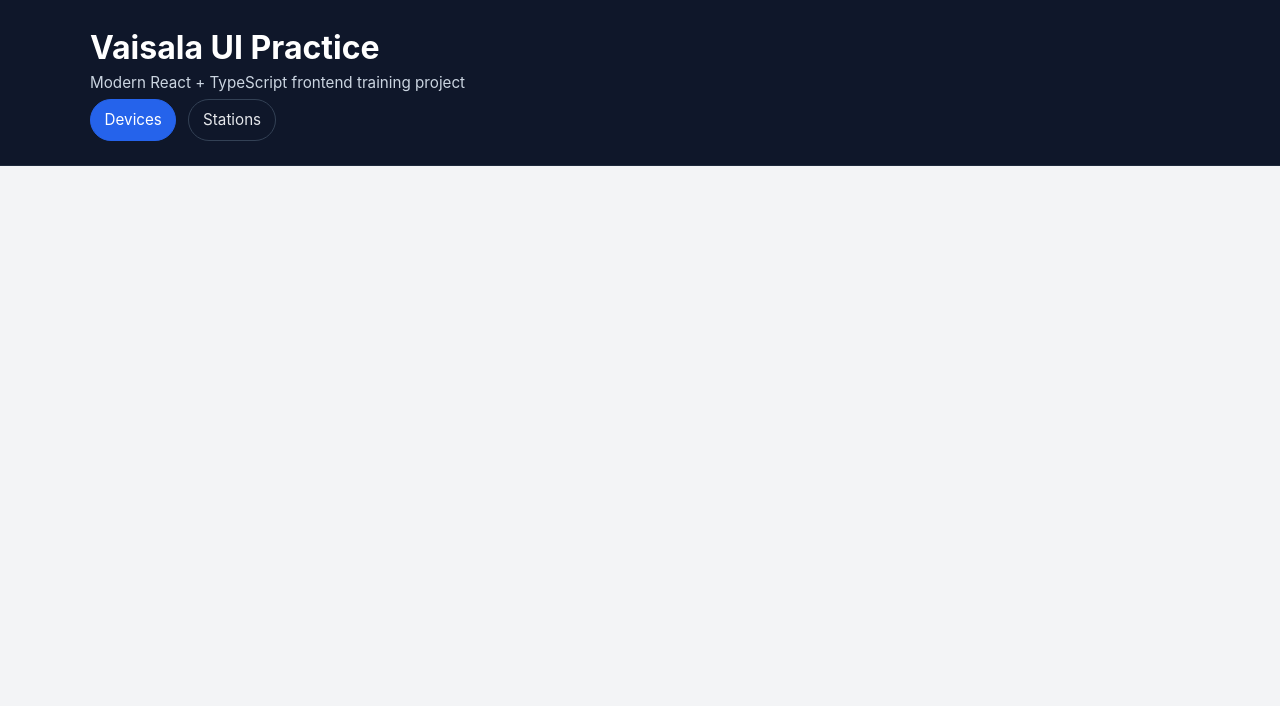
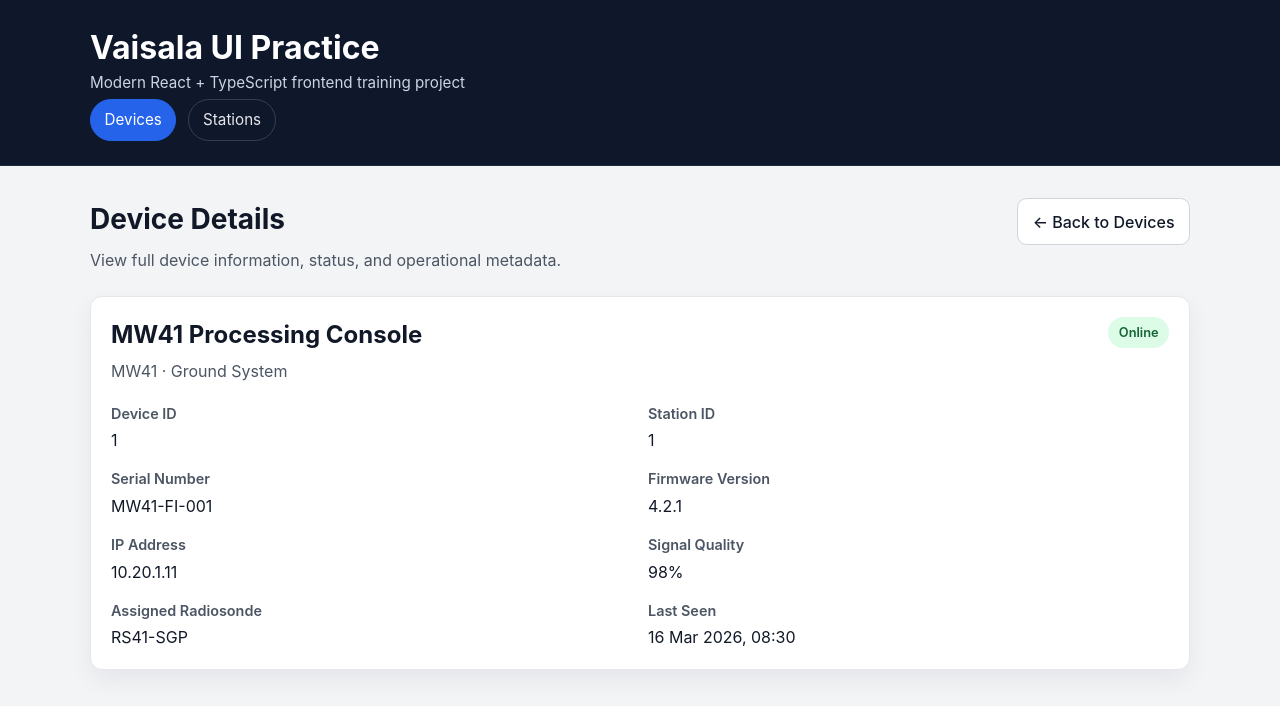
Before and after one commit to benk1/atmos-ui-dashboard, a React (Vite) app: page /devices/1 in a window 1280 px wide. Shown: the top 706 px of the page. Built offline with nearby package versions, Linux system fonts and the light colour scheme; data requests are answered from the project's data file.

Commit message:
feat: add device details page with route params

```diff
--- a/src/app/routes/AppRoutes.tsx
+++ b/src/app/routes/AppRoutes.tsx
@@ -1,4 +1,5 @@
 import { Navigate, Route, Routes } from 'react-router-dom';
+import DeviceDetailsPage from '../../features/devices/pages/DeviceDetailsPage';
 import DevicesPage from '../../features/devices/pages/DevicesPage';
 import StationsPage from '../../features/stations/pages/StationsPage';
 import type { JSX } from 'react';
@@ -8,6 +9,7 @@
 		<Routes>
 			<Route path="/" element={<Navigate to="/devices" replace />} />
 			<Route path="/devices" element={<DevicesPage />} />
+			<Route path="/devices/:id" element={<DeviceDetailsPage />} />
 			<Route path="/stations" element={<StationsPage />} />
 		</Routes>
 	);
--- a/src/features/devices/components/DeviceCard.tsx
+++ b/src/features/devices/components/DeviceCard.tsx
@@ -1,62 +1,8 @@
-// import { formatLabel } from '../utils/formatLabel';
-// import type { Device } from '../types/device';
-
-// type DeviceCardProps = {
-// 	device: Device;
-// };
-
-// export default function DeviceCard({ device }: DeviceCardProps): JSX.Element {
-// 	return (
-// 		<article className="device-card">
-// 			<div className="device-card__header">
-// 				<h3 className="device-card__title">{device.name}</h3>
-// 				<span
-// 					className={`status-badge status-badge--${device.status}`}
-// 					aria-label={`Device status: ${formatLabel(device.status)}`}
-// 				>
-// 					{formatLabel(device.status)}
-// 				</span>
-// 			</div>
-
-// 			<dl className="device-card__details">
-// 				<div>
-// 					<dt>Model</dt>
-// 					<dd>{device.model}</dd>
-// 				</div>
-
-// 				<div>
-// 					<dt>Type</dt>
-// 					<dd>{formatLabel(device.deviceType)}</dd>
-// 				</div>
-
-// 				<div>
-// 					<dt>Firmware</dt>
-// 					<dd>{device.firmwareVersion}</dd>
-// 				</div>
-
-// 				<div>
-// 					<dt>IP Address</dt>
-// 					<dd>{device.ipAddress}</dd>
-// 				</div>
-
-// 				<div>
-// 					<dt>Signal Quality</dt>
-// 					<dd>{device.signalQuality}%</dd>
-// 				</div>
-
-// 				<div>
-// 					<dt>Radiosonde</dt>
-// 					<dd>{device.assignedRadiosondeModel}</dd>
-// 				</div>
-// 			</dl>
-// 		</article>
-// 	);
-// }
-
 import type { JSX } from 'react';
+import { Link } from 'react-router-dom';
+import { formatDateTime } from '../../../utils/formatDateTime';
 import type { Device } from '../types/device';
 import { formatLabel } from '../utils/formatLabel';
-import { formatDateTime } from '../../../utils/formatDateTime';
 
 type DeviceCardProps = {
 	device: Device;
@@ -111,6 +57,12 @@
 					<dd>{formatDateTime(device.lastSeen)}</dd>
 				</div>
 			</dl>
+
+			<div className="device-card__actions">
+				<Link to={`/devices/${device.id}`} className="device-card__link">
+					View details
+				</Link>
+			</div>
 		</article>
 	);
 }
--- /dev/null
+++ b/src/features/devices/hooks/useDevice.ts
@@ -0,0 +1,47 @@
+import { useEffect, useState } from 'react';
+import { getDeviceById } from '../services/devicesService';
+import type { Device } from '../types/device';
+
+type UseDeviceResult = {
+	device: Device | null;
+	isLoading: boolean;
+	error: string | null;
+};
+
+export function useDevice(id: number | null): UseDeviceResult {
+	const [device, setDevice] = useState<Device | null>(null);
+	const [isLoading, setIsLoading] = useState<boolean>(true);
+	const [error, setError] = useState<string | null>(null);
+
+	useEffect(() => {
+		if (id === null) {
+			setDevice(null);
+			setError('Invalid device id.');
+			setIsLoading(false);
+			return;
+		}
+
+		const fetchDevice = async () => {
+			try {
+				setIsLoading(true);
+				setError(null);
+
+				const data = await getDeviceById(id);
+				setDevice(data);
+			} catch {
+				setError('Failed to load device details.');
+				setDevice(null);
+			} finally {
+				setIsLoading(false);
+			}
+		};
+
+		void fetchDevice();
+	}, [id]);
+
+	return {
+		device,
+		isLoading,
+		error,
+	};
+}
--- /dev/null
+++ b/src/features/devices/pages/DeviceDetailsPage.tsx
@@ -0,0 +1,106 @@
+import type { JSX } from 'react';
+import { Link, useParams } from 'react-router-dom';
+import EmptyState from '../../../components/feedback/EmptyState';
+import ErrorState from '../../../components/feedback/ErrorState';
+import LoadingState from '../../../components/feedback/LoadingState';
+import { formatDateTime } from '../../../utils/formatDateTime';
+import { useDevice } from '../hooks/useDevice';
+import { formatLabel } from '../utils/formatLabel';
+
+
+export default function DeviceDetailsPage(): JSX.Element {
+	const { id } = useParams<{ id: string }>();
+
+	const parsedId = id ? Number(id) : null;
+	const isValidId =
+		parsedId !== null && Number.isInteger(parsedId) && parsedId > 0;
+
+	const { device, isLoading, error } = useDevice(isValidId ? parsedId : null);
+
+	return (
+		<section className="page-section" aria-labelledby="device-details-title">
+			<div className="page-section__header">
+				<div className="details-page__topbar">
+					<div>
+						<h2 id="device-details-title">Device Details</h2>
+						<p className="page-section__description">
+							View full device information, status, and operational metadata.
+						</p>
+					</div>
+
+					<Link to="/devices" className="back-link">
+						← Back to Devices
+					</Link>
+				</div>
+			</div>
+
+			{isLoading ? (
+				<LoadingState message="Loading device details..." />
+			) : error ? (
+				<ErrorState message={error} />
+			) : !device ? (
+				<EmptyState message="Device not found." />
+			) : (
+				<article className="details-card">
+					<div className="details-card__header">
+						<div>
+							<h3 className="details-card__title">{device.name}</h3>
+							<p className="details-card__subtitle">
+								{device.model} · {formatLabel(device.deviceType)}
+							</p>
+						</div>
+
+						<span
+							className={`status-badge status-badge--${device.status}`}
+							aria-label={`Device status: ${formatLabel(device.status)}`}
+						>
+							{formatLabel(device.status)}
+						</span>
+					</div>
+
+					<dl className="details-card__grid">
+						<div>
+							<dt>Device ID</dt>
+							<dd>{device.id}</dd>
+						</div>
+
+						<div>
+							<dt>Station ID</dt>
+							<dd>{device.stationId}</dd>
+						</div>
+
+						<div>
+							<dt>Serial Number</dt>
+							<dd>{device.serialNumber}</dd>
+						</div>
+
+						<div>
+							<dt>Firmware Version</dt>
+							<dd>{device.firmwareVersion}</dd>
+						</div>
+
+						<div>
+							<dt>IP Address</dt>
+							<dd>{device.ipAddress}</dd>
+						</div>
+
+						<div>
+							<dt>Signal Quality</dt>
+							<dd>{device.signalQuality}%</dd>
+						</div>
+
+						<div>
+							<dt>Assigned Radiosonde</dt>
+							<dd>{device.assignedRadiosondeModel}</dd>
+						</div>
+
+						<div>
+							<dt>Last Seen</dt>
+							<dd>{formatDateTime(device.lastSeen)}</dd>
+						</div>
+					</dl>
+				</article>
+			)}
+		</section>
+	);
+}
--- a/src/features/devices/services/devicesService.ts
+++ b/src/features/devices/services/devicesService.ts
@@ -5,3 +5,8 @@
 	const response = await apiClient.get<Device[]>('/devices');
 	return response.data;
 }
+
+export async function getDeviceById(id: number): Promise<Device> {
+	const response = await apiClient.get<Device>(`/devices/${id}`);
+	return response.data;
+}
--- a/src/styles/global.css
+++ b/src/styles/global.css
@@ -543,3 +543,100 @@
 		grid-template-columns: 1fr;
 	}
 }
+
+.device-card__actions {
+	display: flex;
+	justify-content: flex-start;
+}
+
+.device-card__link,
+.back-link {
+	display: inline-flex;
+	align-items: center;
+	justify-content: center;
+	padding: 0.65rem 0.9rem;
+	border: 1px solid #d1d5db;
+	border-radius: 0.6rem;
+	background-color: #ffffff;
+	color: #111827;
+	font-weight: 500;
+}
+
+.device-card__link:hover,
+.back-link:hover {
+	background-color: #f8fafc;
+	border-color: #94a3b8;
+}
+
+.device-card__link:focus,
+.back-link:focus {
+	outline: 3px solid rgb(59 130 246 / 0.2);
+	border-color: #2563eb;
+}
+
+.details-page__topbar {
+	display: flex;
+	align-items: flex-start;
+	justify-content: space-between;
+	gap: 1rem;
+	flex-wrap: wrap;
+}
+
+.details-card {
+	background-color: #ffffff;
+	border: 1px solid #e5e7eb;
+	border-radius: 0.75rem;
+	padding: 1.25rem;
+	box-shadow: 0 10px 25px rgb(15 23 42 / 0.06);
+	display: grid;
+	gap: 1.25rem;
+}
+
+.details-card__header {
+	display: flex;
+	align-items: flex-start;
+	justify-content: space-between;
+	gap: 1rem;
+	flex-wrap: wrap;
+}
+
+.details-card__title {
+	margin: 0;
+	font-size: clamp(1.25rem, 2vw, 1.5rem);
+	color: #111827;
+}
+
+.details-card__subtitle {
+	margin: 0.35rem 0 0;
+	color: #4b5563;
+}
+
+.details-card__grid {
+	margin: 0;
+	display: grid;
+	grid-template-columns: repeat(2, minmax(0, 1fr));
+	gap: 1rem;
+}
+
+.details-card__grid div {
+	display: grid;
+	gap: 0.25rem;
+}
+
+.details-card__grid dt {
+	font-size: 0.9rem;
+	font-weight: 600;
+	color: #4b5563;
+}
+
+.details-card__grid dd {
+	margin: 0;
+	color: #111827;
+	word-break: break-word;
+}
+
+@media (max-width: 640px) {
+	.details-card__grid {
+		grid-template-columns: 1fr;
+	}
+}
```
